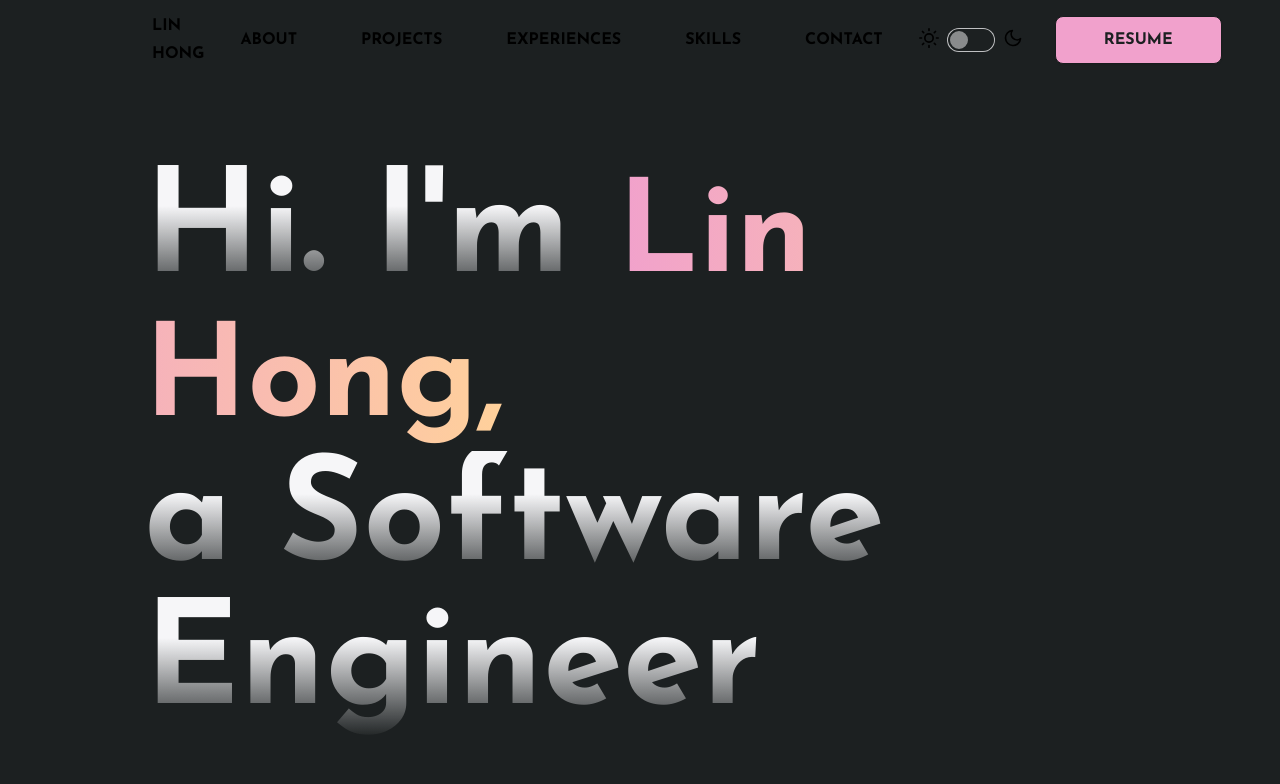
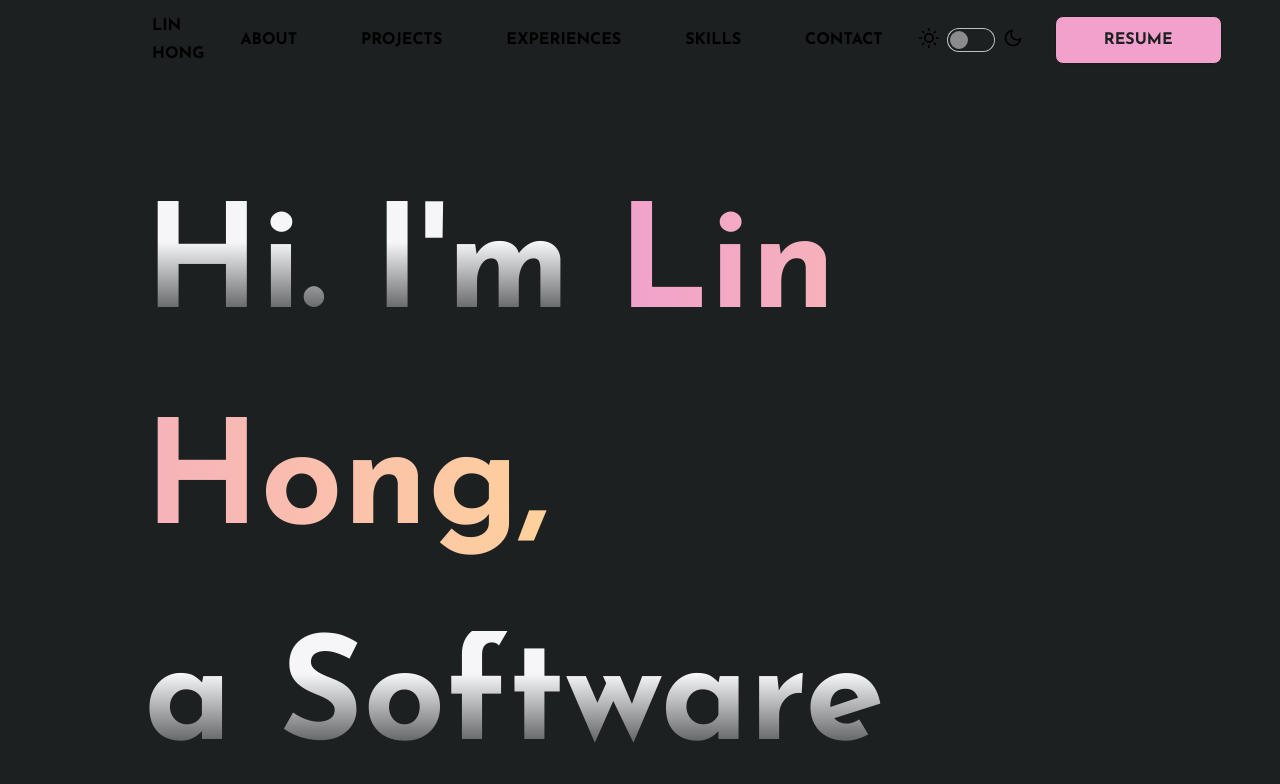
Before and after one commit to LinHong149/lin-hong.github.io, a Next.js app: page / in a window 1280 px wide. Shown: the top 784 px of the page. Built offline with nearby package versions, Linux system fonts and the light colour scheme.

Commit message:
Header 1 styling fix

```diff
--- a/src/app/globals.css
+++ b/src/app/globals.css
@@ -1,22 +1,6 @@
 @tailwind base;
 @tailwind components;
 @tailwind utilities;
-
-@layer base {
-  h1 {
-    @apply text-9xl font-bold;
-  }
-}
-@layer components {
-  h1 {
-    @apply text-9xl font-bold;
-  }
-}
-@layer utilities {
-  h1 {
-    @apply text-9xl font-bold;
-  }
-}
 
 :root {
   --foreground-rgb: 0, 0, 0;
--- a/src/app/sections/Hero.tsx
+++ b/src/app/sections/Hero.tsx
@@ -10,7 +10,7 @@ const Hero = () => {
       <div className="flex flex-col gap-10">
         <h1 className="">
           <span className="font-header1-bold text-gradient-white-black">Hi. I'm </span>
-          <span className="text-gradient-pink-orange after::text-gradient-pink-orange"> Lin Hong, </span>
+          <span className="text-gradient-pink-orange font-header1-bold after::text-gradient-pink-orange"> Lin Hong, </span>
           <span className="font-header1-bold text-gradient-white-black"><br/>a Software Engineer</span>
         </h1>
         <p className="font-header7">
```
